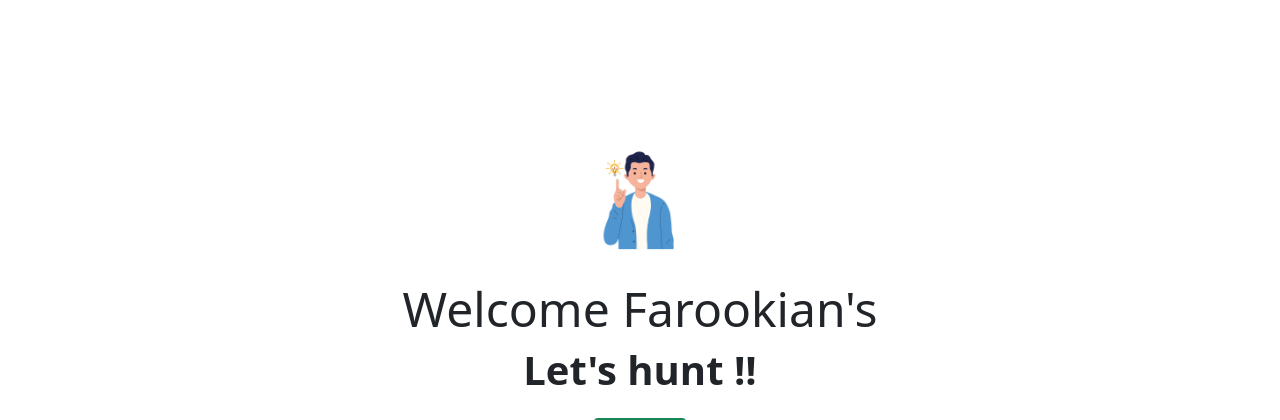
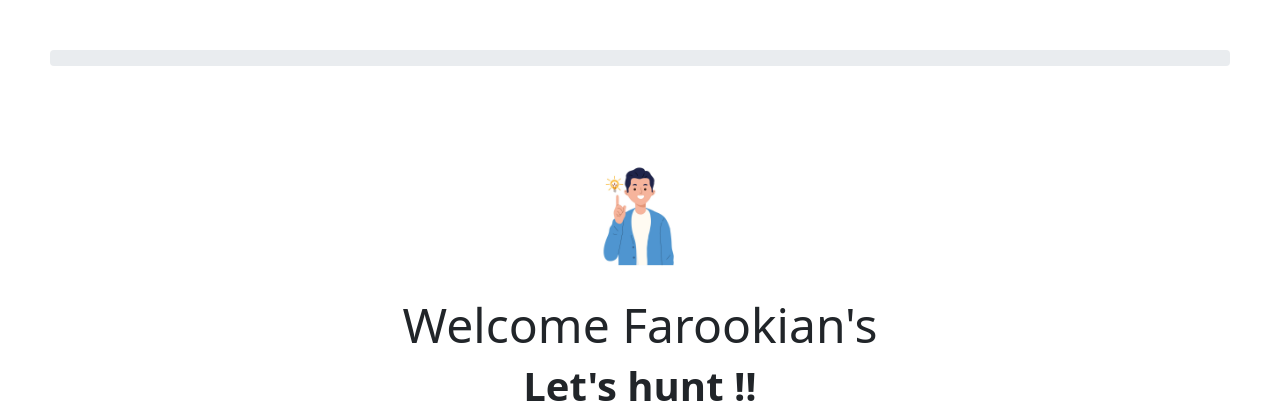
Before and after one commit to adhilameenet/treasure-hunt-nodejs, a Node server app: page / in a window 1280 px wide. Shown: the top 420 px of the page. Run offline with Node 20, Linux system fonts and the light colour scheme.

Commit message:
some changes

```diff
--- a/views/fifth-session.hbs
+++ b/views/fifth-session.hbs
@@ -1,5 +1,5 @@
 <div class="progress">
-    <div class="progress-bar progress-bar-striped bg-success" role="progressbar" style="width: 80%;" aria-valuenow="80" aria-valuemin="0"
+    <div class="progress-bar progress-bar-striped progress-bar-animated bg-success" role="progressbar" style="width: 80%;" aria-valuenow="80" aria-valuemin="0"
         aria-valuemax="100">80%</div>
 </div>
 <div class="px-4 py-5 my-5 text-center">
--- a/views/first-session.hbs
+++ b/views/first-session.hbs
@@ -1,5 +1,5 @@
 <div class="progress">
-    <div class="progress-bar progress-bar-striped bg-success" role="progressbar" style="width: 0%;" aria-valuenow="0" aria-valuemin="0"
+    <div class="progress-bar bg-success" role="progressbar" style="width: 0%;" aria-valuenow="0" aria-valuemin="0"
         aria-valuemax="100">0%</div>
 </div>
 <div class="px-4 py-5 my-5 text-center">
--- a/views/fourth-session.hbs
+++ b/views/fourth-session.hbs
@@ -1,5 +1,5 @@
 <div class="progress">
-    <div class="progress-bar progress-bar-striped bg-success" role="progressbar" style="width: 60%;" aria-valuenow="60" aria-valuemin="0"
+    <div class="progress-bar progress-bar-striped progress-bar-animated bg-success" role="progressbar" style="width: 60%;" aria-valuenow="60" aria-valuemin="0"
         aria-valuemax="100">60%</div>
 </div>
 <div class="px-4 py-5 my-5 text-center">
--- a/views/index.hbs
+++ b/views/index.hbs
@@ -1,7 +1,7 @@
-{{!-- <div class="progress">
+<div class="progress">
     <div class="progress-bar" role="progressbar" style="width: 0%;" aria-valuenow="0" aria-valuemin="0"
         aria-valuemax="100">0%</div>
-</div> --}}
+</div>
 <div class="px-4 py-5 my-5 text-center">
     <img class="d-block mx-auto mb-4" src="/images/hunt_pic.jpg" width="110" height="110" alt="logo">
     <h1 class="display-5">Welcome Farookian's</h1>
--- a/views/second-session.hbs
+++ b/views/second-session.hbs
@@ -1,5 +1,5 @@
 <div class="progress">
-    <div class="progress-bar progress-bar-striped bg-success" role="progressbar" style="width: 20%;" aria-valuenow="20" aria-valuemin="0"
+    <div class="progress-bar progress-bar-striped progress-bar-animated bg-success" role="progressbar" style="width: 20%;" aria-valuenow="20" aria-valuemin="0"
         aria-valuemax="100">20%</div>
 </div>
 <div class="px-4 py-5 my-5 text-center">
--- a/views/third-session.hbs
+++ b/views/third-session.hbs
@@ -1,5 +1,5 @@
 <div class="progress">
-    <div class="progress-bar progress-bar-striped bg-success" role="progressbar" style="width: 40%;" aria-valuenow="40" aria-valuemin="0"
+    <div class="progress-bar progress-bar-striped progress-bar-animated bg-success" role="progressbar" style="width: 40%;" aria-valuenow="40" aria-valuemin="0"
         aria-valuemax="100">40%</div>
 </div>
 <div class="px-4 py-5 my-5 text-center">
```
